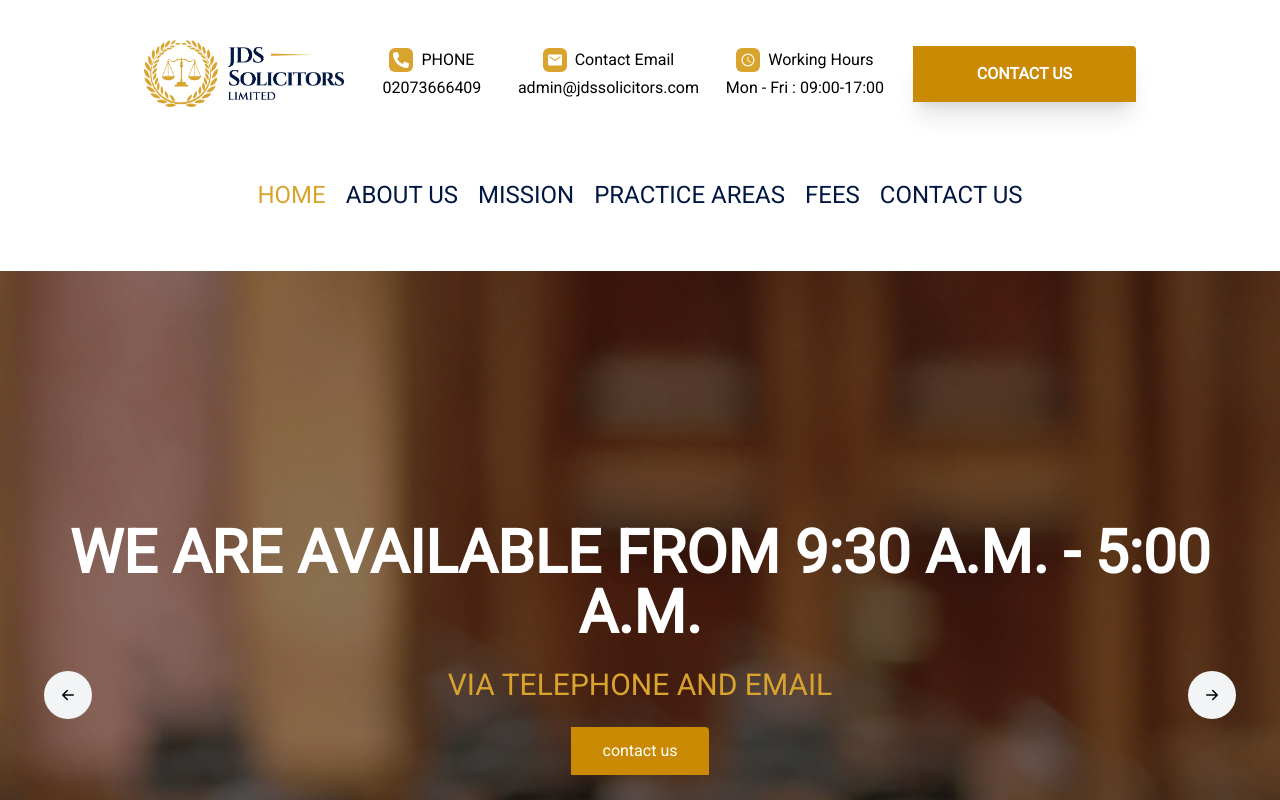
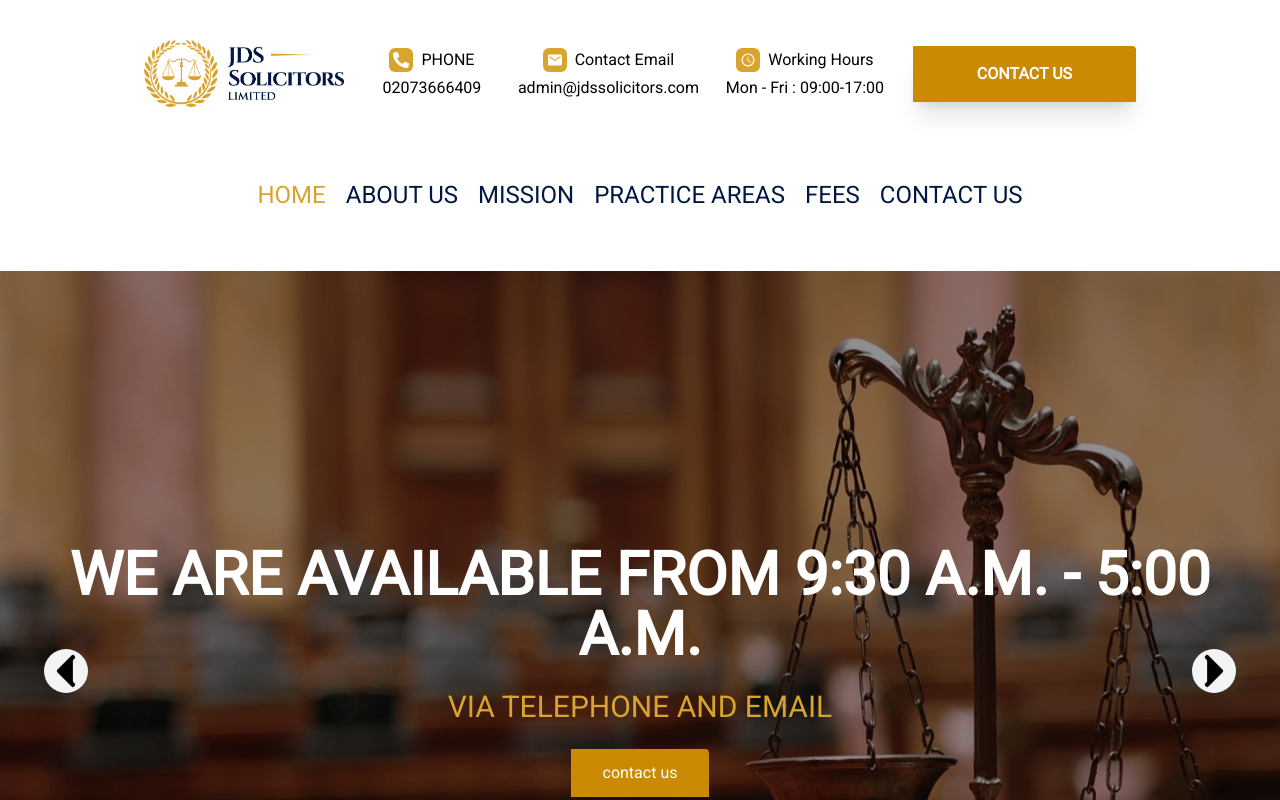
Before and after one commit to coolrass1/jdswebsiteapp, a Next.js app: page / in a window 1280 px wide. Shown: the top 800 px of the page. Built offline with nearby package versions, Linux system fonts and the light colour scheme.

Commit message:
swiper integrated

```diff
--- a/app/components/Hero.jsx
+++ b/app/components/Hero.jsx
@@ -1,78 +1,124 @@
 "use client";
 
-import { useCallback, useEffect, useState, useTransition } from "react";
-import Slide1 from "./Slide1";
-import Slide2 from "./Slide2";
-import Slide3 from "./Slide3";
-import Slide4 from "./Slide4";
+import { Swiper, SwiperSlide } from 'swiper/react';
+import { Navigation, Pagination, Autoplay } from 'swiper/modules';
+import 'swiper/css';
+import 'swiper/css/navigation';
+import 'swiper/css/pagination';
+import { useRouter } from 'next/navigation';
 import { sliders } from "./Datas";
+
 const Hero = () => {
-  const [str, setstr] = useState([]);
-  const [arrowright, setarrowright] = useState(false);
-  const [slidetime, setSlidetime] = useState(0);
-  const [iszero, setIszero] = useState(true);
-  //const [position, setPosition] = useState(1);
-  useEffect(() => {
-    setstr(sliders);
-  }, []);
-  let muty = 0;
-  const Handleclick = (e) => {
-    if (muty < -200) {
-      muty = 0;
-      setIszero(true);
-      return;
-    }
-    muty = muty - 100;
-    setIszero(false);
-    setSlidetime(muty);
-  };
-  useCallback(()=>{
-    HadleVlickArrowRight
+  const router = useRouter();
 
-  },[])
-  const HadleVlickArrowRight=e=>{
-    e.preventDefault()
+  return (
+    <div className="relative overflow-hidden w-full">
+      <Swiper
+        modules={[Navigation, Pagination, Autoplay]}
+        spaceBetween={0}
+        slidesPerView={1}
+        navigation={{
+          nextEl: '.swiper-button-next',
+          prevEl: '.swiper-button-prev',
+        }}
+        pagination={{
+          clickable: true,
+          bulletActiveClass: 'swiper-pagination-bullet-active',
+        }}
+        autoplay={{
+          delay: 10000,
+          disableOnInteraction: false,
+        }}
+        loop={true}
+        className="w-full h-[280px] sm:h-[400px] md:h-[500px] lg:h-[600px] xl:h-screen"
+      >
+        {sliders.map((slide) => (
+          <SwiperSlide key={slide.id}>
+            <div
+              className="relative w-full h-full bg-cover bg-center flex justify-center items-center"
+              style={{ backgroundImage: `url(${slide.img})` }}
+            >
+              <div className="absolute inset-0 flex flex-col gap-2 sm:gap-3 justify-center items-center bg-black/25 backdrop-brightness-75 px-4">
+                <h1 className="text-xl sm:text-3xl md:text-4xl lg:text-5xl xl:text-6xl text-center uppercase text-white font-semibold px-4">
+                  {slide.title}
+                </h1>
+                <p className="text-base sm:text-xl md:text-2xl lg:text-3xl my-1 sm:my-3 text-primary uppercase">
+                  {slide.text}
+                </p>
+                <button
+                  onClick={() => router.push('/contact')}
+                  className="px-6 sm:px-8 py-2 sm:py-3 bg-yellow-600 rounded-se text-white text-sm sm:text-base hover:bg-yellow-700 transition-colors"
+                >
+                  contact us
+                </button>
+              </div>
+            </div>
+          </SwiperSlide>
+        ))}
 
+        {/* Custom Navigation Arrows */}
+        <div className="swiper-button-prev hidden lg:flex justify-center items-center h-8 w-8 text-black hover:text-white rounded-full bg-gray-100 hover:bg-primary transition-colors after:content-[''] after:hidden">
+          <svg xmlns="http://www.w3.org/2000/svg" fill="none" viewBox="0 0 24 24" strokeWidth={2.5} stroke="currentColor" className="w-5 h-5">
+            <path strokeLinecap="round" strokeLinejoin="round" d="M15.75 19.5L8.25 12l7.5-7.5" />
+          </svg>
+        </div>
+        <div className="swiper-button-next hidden lg:flex justify-center items-center h-8 w-8 text-black hover:text-white rounded-full bg-gray-100 hover:bg-primary transition-colors after:content-[''] after:hidden">
+          <svg xmlns="http://www.w3.org/2000/svg" fill="none" viewBox="0 0 24 24" strokeWidth={2.5} stroke="currentColor" className="w-5 h-5">
+            <path strokeLinecap="round" strokeLinejoin="round" d="M8.25 4.5l7.5 7.5-7.5 7.5" />
+          </svg>
+        </div>
+      </Swiper>
 
-    setSlidetime(slidetime-100<-300?0:slidetime-100);
-
-
-
-  }
-  const HadleVlickArrowLeft=e=>{
-    e.preventDefault()
-
-
-    setSlidetime(slidetime+100>0?-300:slidetime+100);
-    setarrowright(!arrowright)
-
-
-  }
-  useEffect(() => {
-    const interval = setInterval(() => {
-
-      Handleclick();
-      //HadleVlickArrowLeft()
-
-    }, 10000);
-
-    return () => clearInterval(interval);
-  }, [arrowright]);
-  // useCallback(()=>{ setSlidetime(muty)},[muty])
-  return (
-    <div className="relative overflow-hidden  w-screen">
-      <div
-        className={`w-full relative flex justify-start items-center  `}
-        style={{
-          transform: `translateX(${iszero ? 0 : slidetime + "%"})`,
-          transition: "all 2s  step-start ",
-        }}
-      >
-        {" "}
-        {sliders.map((st, index) => (
-          <Slide1 key={index} props={st} Handleclick={HadleVlickArrowRight} handleclickLeft={HadleVlickArrowLeft} />
-        ))}
-      </div>
+      <style jsx global>{`
+        .swiper-pagination {
+          bottom: 20px !important;
+        }
+        .swiper-pagination-bullet {
+          width: 16px;
+          height: 8px;
+          border-radius: 4px;
+          background: white;
+          opacity: 0.7;
+        }
+        .swiper-pagination-bullet-active {
+          background: #D4AF37 !important;
+          opacity: 1;
+        }
+        .swiper-button-prev,
+        .swiper-button-next {
+          color: #000000 !important;
+        }
+        .swiper-button-prev:hover,
+        .swiper-button-next:hover {
+          color: #ffffff !important;
+        }
+        .swiper-button-prev svg,
+        .swiper-button-next svg {
+          stroke: currentColor !important;
+        }
+        .swiper-button-prev {
+          left: 16px !important;
+        }
+        .swiper-button-next {
+          right: 16px !important;
+        }
+        @media (min-width: 640px) {
+          .swiper-button-prev {
+            left: 32px !important;
+          }
+          .swiper-button-next {
+            right: 32px !important;
+          }
+        }
+        @media (min-width: 1024px) {
+          .swiper-button-prev {
+            left: 44px !important;
+          }
+          .swiper-button-next {
+            right: 44px !important;
+          }
+        }
+      `}</style>
     </div>
   );
 };
--- a/next.config.js
+++ b/next.config.js
@@ -1,6 +1,15 @@
 /** @type {import('next').NextConfig} */
-const nextConfig = {images: {
-    qualities: [100, 25, 50, 70, 75],
+// const nextConfig = {images: {
+//     qualities: [100, 25, 50, 70, 75],
+//   },
+// }
+
+  const nextConfig = {
+  images: {
+    formats: ['image/avif', 'image/webp'],
+    deviceSizes: [640, 750, 828, 1080, 1200, 1920, 2048, 3840],
+    imageSizes: [16, 32, 48, 64, 96, 128, 256, 384],
+    minimumCacheTTL: 60,
   },}
 
 module.exports = nextConfig
--- a/package.json
+++ b/package.json
@@ -16,7 +16,8 @@
     "react-dom": "19.2.1",
     "react-hook-form": "^7.68.0",
     "react-icons": "^5.5.0",
-    "react-player": "^3.4.0"
+    "react-player": "^3.4.0",
+    "swiper": "^12.0.3"
   },
   "devDependencies": {
     "autoprefixer": "^10.0.1",
```
Also changed, not shown: 1 other file (tests, documents, lock files or other folders).
